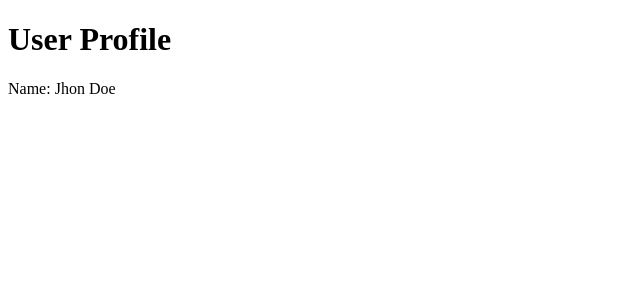
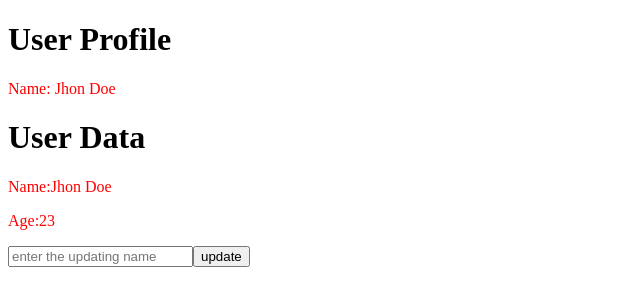
Before and after one commit to Dharmateja69/React-Course, a React (Vite) app in the folder react-demos/: page / in a window 1280 px wide. Shown: the top 306 px of the page, without its empty margins (0-640 px from the left). Built offline with nearby package versions, Linux system fonts and the light colour scheme.

Commit message:
Context API

```diff
--- a/react-demos/src/App.jsx
+++ b/react-demos/src/App.jsx
@@ -1,12 +1,17 @@
 import React from "react";
+import { ColorProvider } from "./Assignment/ColorProvider"; // Fixed import
 import UserProfile from "./Assignment/UserProfile";
 import { UserProvider } from "./Assignment/UserProvider";
+import Userdata from "./Assignment/Userdata";
 
 export default function App() {
   return (
     <div>
       <UserProvider>
-        <UserProfile />
+        <ColorProvider>
+          <UserProfile />
+          <Userdata />
+        </ColorProvider>
       </UserProvider>
     </div>
   );
--- /dev/null
+++ b/react-demos/src/Assignment/ColorProvider.jsx
@@ -0,0 +1,20 @@
+import React, { createContext, useState } from "react";
+
+const ColorContext = createContext();
+
+const ColorProvider = ({ children }) => {
+  // Fixed "childern" typo
+  const [color, setColor] = useState("red");
+
+  const update = (newColor) => {
+    setColor(newColor);
+  };
+
+  return (
+    <ColorContext.Provider value={{ color, update }}>
+      {children}
+    </ColorContext.Provider>
+  );
+};
+
+export { ColorContext, ColorProvider };
--- a/react-demos/src/Assignment/UserProfile.jsx
+++ b/react-demos/src/Assignment/UserProfile.jsx
@@ -1,13 +1,15 @@
 import React, { useContext } from "react";
+import { ColorContext } from "./ColorProvider";
 import { UserContext } from "./UserProvider";
 
 const UserProfile = () => {
   const { user } = useContext(UserContext);
+  const { color } = useContext(ColorContext);
 
   return (
     <div>
       <h1>User Profile</h1>
-      <p>Name: {user.name}</p>
+      <p style={{ color: color }}>Name: {user.name}</p>
     </div>
   );
 };
--- a/react-demos/src/Assignment/UserProvider.jsx
+++ b/react-demos/src/Assignment/UserProvider.jsx
@@ -3,10 +3,10 @@ import React, { createContext, useState } from "react";
 const UserContext = createContext();
 
 const UserProvider = ({ children }) => {
-  const [user, setUser] = useState({ name: "Jhon Doe" });
+  const [user, setUser] = useState({ name: "Jhon Doe", age: 23 });
 
-  const updateUser = (newName) => {
-    setUser({ name: newName });
+  const updateUser = (newName, newage) => {
+    setUser({ name: newName, age: newage });
   };
 
   return (
--- /dev/null
+++ b/react-demos/src/Assignment/Userdata.jsx
@@ -0,0 +1,27 @@
+import React, { useContext, useState } from "react";
+import { ColorContext } from "./ColorProvider";
+import { UserContext } from "./UserProvider";
+
+const Userdata = () => {
+  const { user, updateUser } = useContext(UserContext);
+  const { color } = useContext(ColorContext);
+  const [newname, setname] = useState("");
+  return (
+    <div>
+      <h1>User Data</h1>
+      <p style={{ color: color }}>Name:{user.name}</p>
+      <p style={{ color: color }}>Age:{user.age}</p>
+      <input
+        type="text"
+        placeholder="enter the updating name"
+        value={newname}
+        onChange={(e) => setname(e.target.value)}
+      />
+      <button type="submit" onClick={() => updateUser(newname)}>
+        update
+      </button>
+    </div>
+  );
+};
+
+export default Userdata;
```
